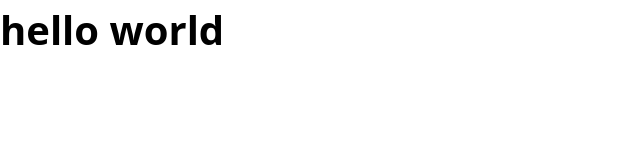
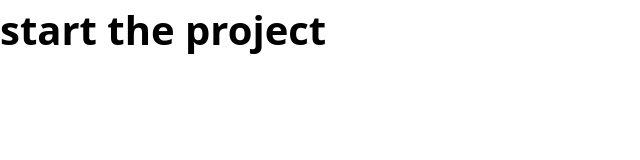
Before and after one commit to Abderrahmanlahmidi/Ultimate_Team, a website: page src/pages/index.html in a window 1280 px wide. Shown: the whole page, without its empty margins (0-640 px from the left). Drawn offline with Linux system fonts and the light colour scheme.

Commit message:
UT-2:start ut-2 story

```diff
--- a/src/pages/index.html
+++ b/src/pages/index.html
@@ -8,7 +8,7 @@
 </head>
 <body>
     <div class="text-[40px] font-bold" >
-        hello world
+       start the project
     </div>
 </body>
 <script src="../js/app.js" ></script>
```
